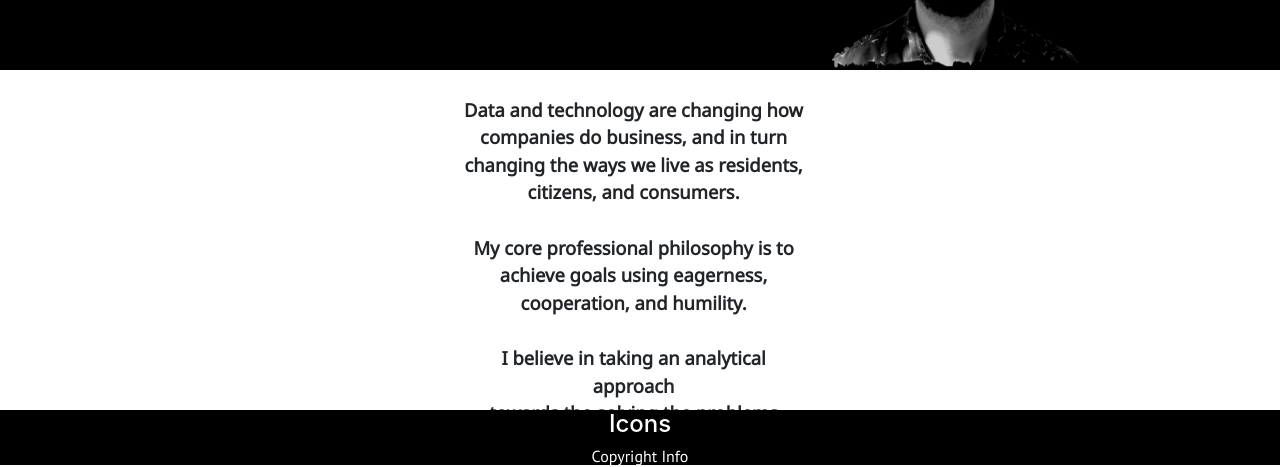
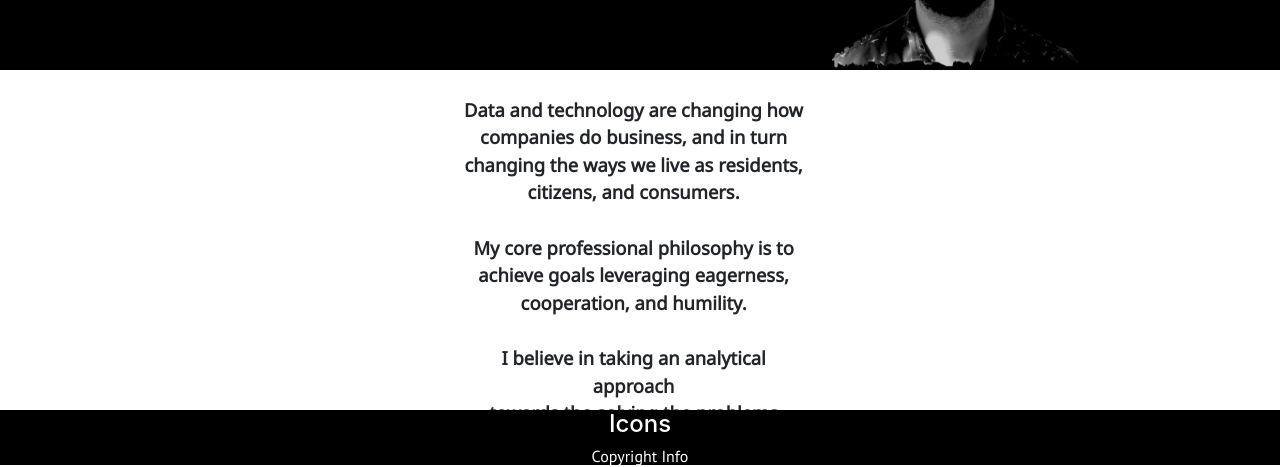
Before and after one commit to patruq/patruq.github.io, a React (Create React App) app in the folder personal-website/: page /routes/about in a window 1280 px wide. Shown: the part 335-802 px from the top of the page. Built offline with nearby package versions, Linux system fonts and the light colour scheme.

Commit message:
edits to about

```diff
--- a/personal-website/src/assets/css/about.css
+++ b/personal-website/src/assets/css/about.css
@@ -7,7 +7,7 @@
 }
 .about-statement {
     bottom: 0;
-    /* color: #000000; */
+    /* color: #00B5FF; */
     font-family: Noto Sans;
     font-size: calc(1em + .3vmin);
     font-weight: bold;
@@ -66,7 +66,7 @@
 }
  .tech-types {
     /* clear: both; */
-    color: #00B5FF;
+    /* color: #00B5FF; */
     /* display: table; */
     font-family: PT Sans;
     font-size: calc(1em + 3vmin);
@@ -83,6 +83,7 @@
 }
 .center {
     /* background: green; */
+    color: #00B5FF;
     width: 33%;
 }
 .right {
--- a/personal-website/src/components/routes/about.js
+++ b/personal-website/src/components/routes/about.js
@@ -12,7 +12,7 @@
             <img className="img-fluid" src={require("../../assets/images/pat-profile-pic-crop.png")} />
         </div>
         <div className="middle-section">
-            <p className="about-statement">Data and technology are changing how companies do business, and in turn changing the ways we live as residents, citizens, and consumers. <br/><br/>My core professional philosophy is to achieve goals using eagerness, cooperation, and humility. <br/><br/>I believe in taking an analytical approach <br/>towards the solving the problems facing our communities.</p>
+            <p className="about-statement">Data and technology are changing how companies do business, and in turn changing the ways we live as residents, citizens, and consumers. <br/><br/>My core professional philosophy is to achieve goals leveraging eagerness, cooperation, and humility. <br/><br/>I believe in taking an analytical approach <br/>towards the solving the problems facing our communities.</p>
         </div>
         <div className="bottom-section">
             <div className="left">
```
